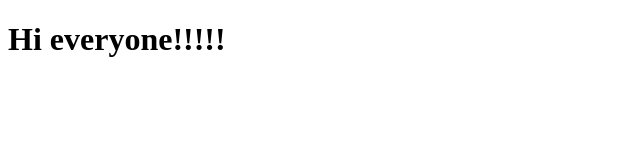
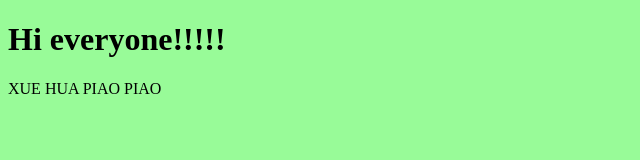
Before and after one commit to Kamal-kopchik/kop, a plain HTML site: page index.html in a window 1280 px wide. Shown: the whole page, without its empty margins (0-640 px from the left). Drawn offline with Linux system fonts and the light colour scheme.

Commit message:
second kio

```diff
--- a/index.html
+++ b/index.html
@@ -5,10 +5,13 @@
     <meta charset="UTF-8">
     <meta name="viewport" content="width=device-width, initial-scale=1.0">
     <title>Document</title>
+
+    <link rel="stylesheet" href="./style.css">
 </head>
 
 <body>
     <h1>Hi everyone!!!!!</h1>
+    <p>XUE HUA PIAO PIAO</p>
 </body>
 
 </html>
--- a/style.css
+++ b/style.css
@@ -0,0 +1,3 @@
+body {
+    background-color: palegreen;
+}
```
Also changed, not shown: media.css (added).
